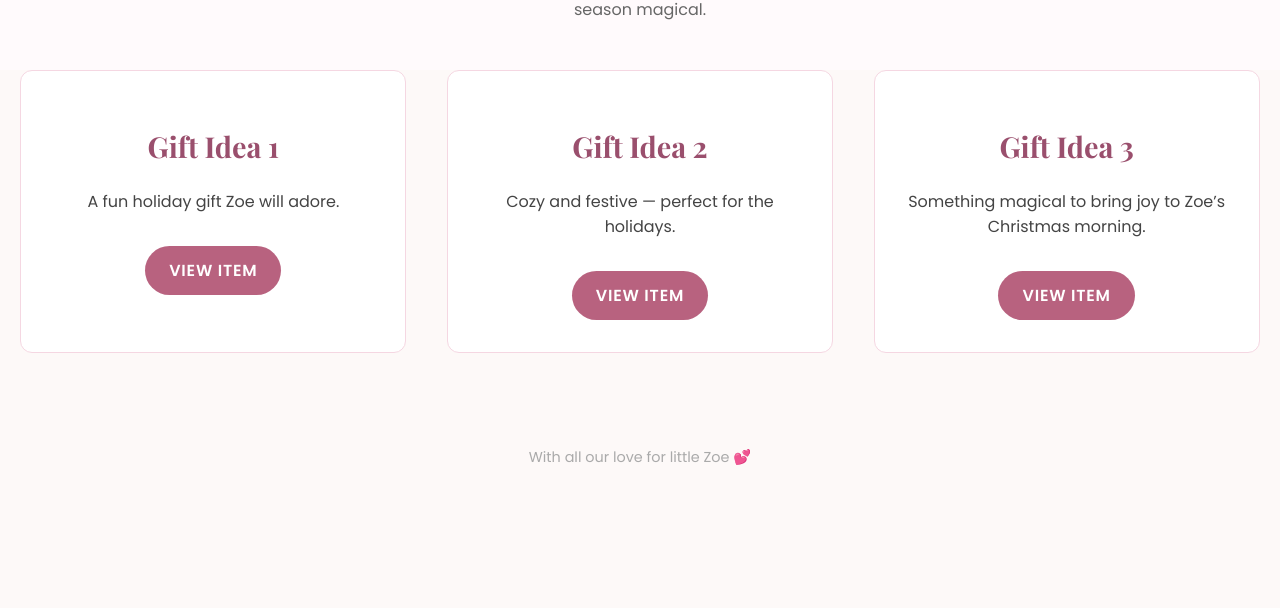
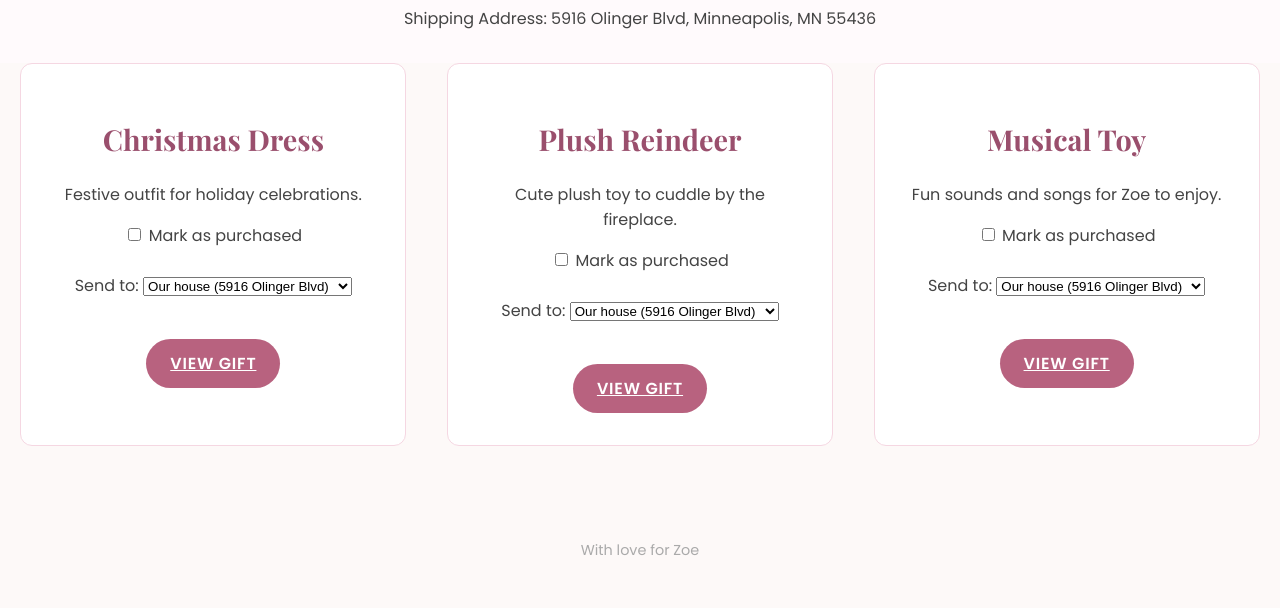
Before and after one commit to jamimfitz/zoe-wishlist, a plain HTML site: page christmas.html in a window 1280 px wide. Shown: the part 196-804 px from the top of the page. Drawn offline with nearby package versions, Linux system fonts and the light colour scheme; a web font is replaced by a local one.

Commit message:
Update christmas.html

```diff
--- a/christmas.html
+++ b/christmas.html
@@ -8,35 +8,77 @@
 <link href="https://fonts.googleapis.com/css2?family=Playfair+Display:ital,wght@0,400;0,700;1,400&family=Poppins:wght@300;400;600&display=swap" rel="stylesheet">
 </head>
 <body>
+
+<!-- Floating shapes -->
+<div class="shape star" style="top: 15%; left: 20%; width: 25px; height: 25px;"></div>
+<div class="shape heart" style="top: 45%; left: 70%; width: 20px; height: 20px;"></div>
+<div class="shape flower" style="top: 65%; left: 40%; width: 30px; height: 30px;"></div>
+
 <header class="site-header">
-    <img src="images/zoe-photo.jpg" alt="Photo of Zoe" class="portrait">
   <h1>Zoe’s Christmas Wishlist</h1>
-    <p class="intro">Festive treasures and thoughtful gifts to make Zoe’s holiday season magical.</p>
+  <p>Shipping Address: 5916 Olinger Blvd, Minneapolis, MN 55436</p>
 </header>
 
 <main class="cards">
-    <!-- Example gift items, replace links later -->
+
   <div class="card">
-      <h2>Gift Idea 1</h2>
-      <p>A fun holiday gift Zoe will adore.</p>
-      <span class="btn">View Item</span>
+    <h2>Christmas Dress</h2>
+    <p>Festive outfit for holiday celebrations.</p>
+    <label><input type="checkbox" class="gift-check"> Mark as purchased</label><br><br>
+    <label>
+      Send to:
+      <select class="gift-send">
+        <option value="our-house">Our house (5916 Olinger Blvd)</option>
+        <option value="their-house">My house (wrap & send myself)</option>
+      </select>
+    </label><br><br>
+    <a href="#" class="btn">View Gift</a>
   </div>
 
   <div class="card">
-      <h2>Gift Idea 2</h2>
-      <p>Cozy and festive — perfect for the holidays.</p>
-      <span class="btn">View Item</span>
+    <h2>Plush Reindeer</h2>
+    <p>Cute plush toy to cuddle by the fireplace.</p>
+    <label><input type="checkbox" class="gift-check"> Mark as purchased</label><br><br>
+    <label>
+      Send to:
+      <select class="gift-send">
+        <option value="our-house">Our house (5916 Olinger Blvd)</option>
+        <option value="their-house">My house (wrap & send myself)</option>
+      </select>
+    </label><br><br>
+    <a href="#" class="btn">View Gift</a>
   </div>
 
   <div class="card">
-      <h2>Gift Idea 3</h2>
-      <p>Something magical to bring joy to Zoe’s Christmas morning.</p>
-      <span class="btn">View Item</span>
+    <h2>Musical Toy</h2>
+    <p>Fun sounds and songs for Zoe to enjoy.</p>
+    <label><input type="checkbox" class="gift-check"> Mark as purchased</label><br><br>
+    <label>
+      Send to:
+      <select class="gift-send">
+        <option value="our-house">Our house (5916 Olinger Blvd)</option>
+        <option value="their-house">My house (wrap & send myself)</option>
+      </select>
+    </label><br><br>
+    <a href="#" class="btn">View Gift</a>
   </div>
+
 </main>
 
 <footer class="site-footer">
-    <p>With all our love for little Zoe 💕</p>
+  <p>With love for Zoe</p>
 </footer>
+
+<script>
+  // Optional: remember purchased gifts locally
+  const checkboxes = document.querySelectorAll('.gift-check');
+  checkboxes.forEach((box, index) => {
+    if(localStorage.getItem('giftXmas' + index) === 'true') box.checked = true;
+    box.addEventListener('change', () => {
+      localStorage.setItem('giftXmas' + index, box.checked);
+    });
+  });
+</script>
+
 </body>
 </html>
```
Lines whose indentation alone changed are shown as unchanged.
